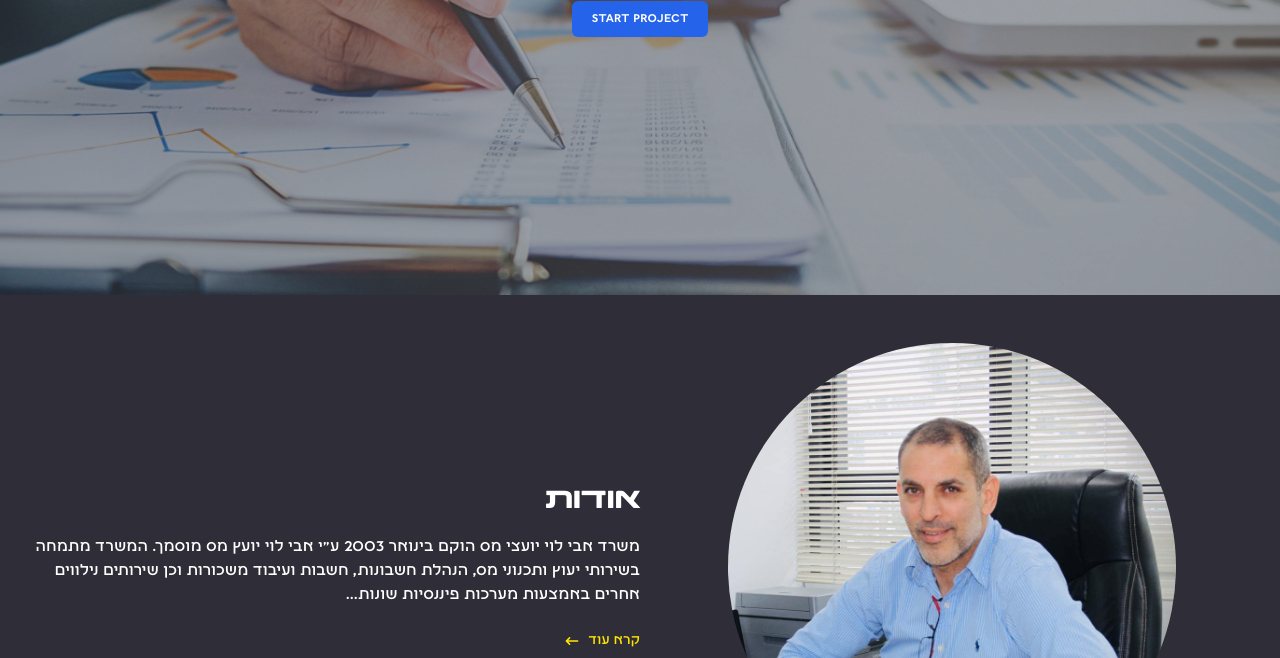
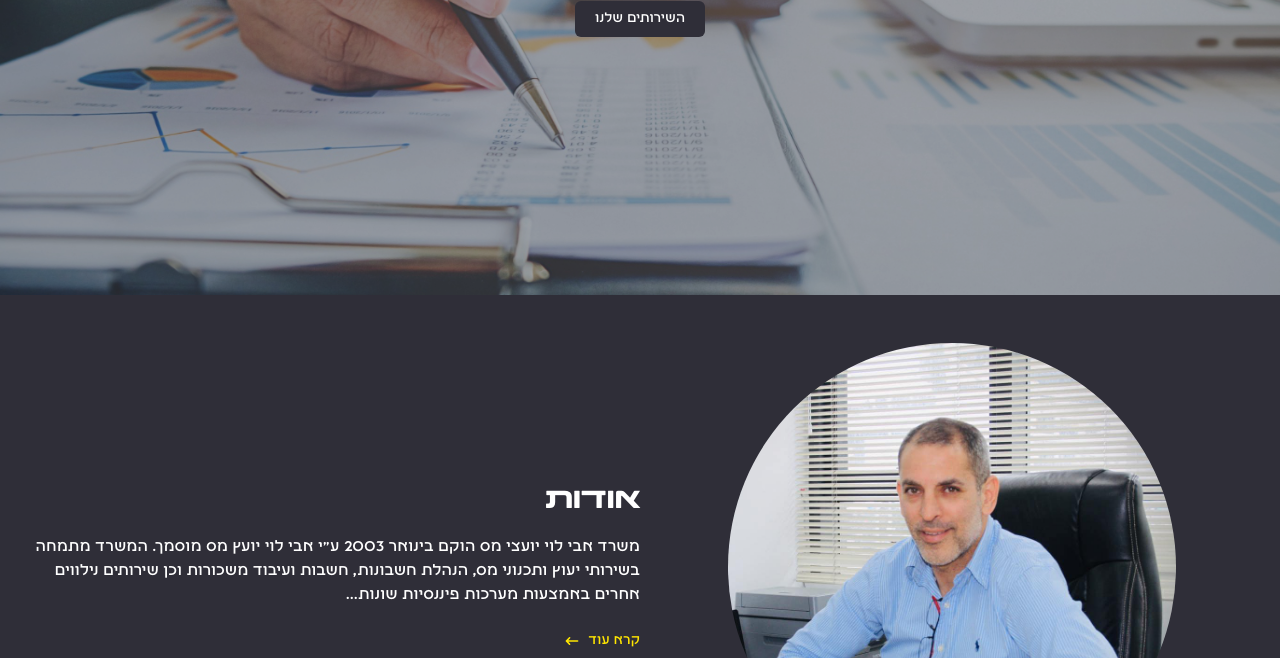
Before and after one commit to yuvalnsn/avi-tax-website, a website: page build/index.html in a window 1280 px wide. Shown: the part 442-1100 px from the top of the page. Drawn offline with nearby package versions, Linux system fonts and the light colour scheme.

Commit message:
changed button

```diff
--- a/build/index.html
+++ b/build/index.html
@@ -110,11 +110,13 @@
         </div>
     </nav>
     <!--hero-->
-    <div class="w-full bg-center bg-cover h-[38rem]" style="background-image: url('/build/assets/47.jpg');">
+    <div class="w-full bg-center bg-cover h-[38rem]" style="background-image: url('assets/47.jpg');">
         <div class="flex items-center justify-center w-full h-full bg-gray-900/40">
             <div class="text-center">
                 <h1 class="text-3xl font-semibold text-greyNew lg:text-4xl">אבי לוי <span class="text-white">משרד יועצי מס</span> </h1>
-                <button class="w-full px-5 py-2 mt-4 text-sm font-medium text-white capitalize transition-colors duration-300 transform bg-blue-600 rounded-md lg:w-auto hover:bg-blue-500 focus:outline-none focus:bg-blue-500">Start project</button>
+                <a href="#services">
+                <button class="w-full px-5 py-2 mt-4 text-sm font-medium text-white capitalize transition-colors duration-300 transform bg-greyNew rounded-md lg:w-auto hover:bg-blue-500 focus:outline-none focus:bg-blue-500">השירותים שלנו</button>
+                </a>
             </div>
         </div>
     </div>
```
